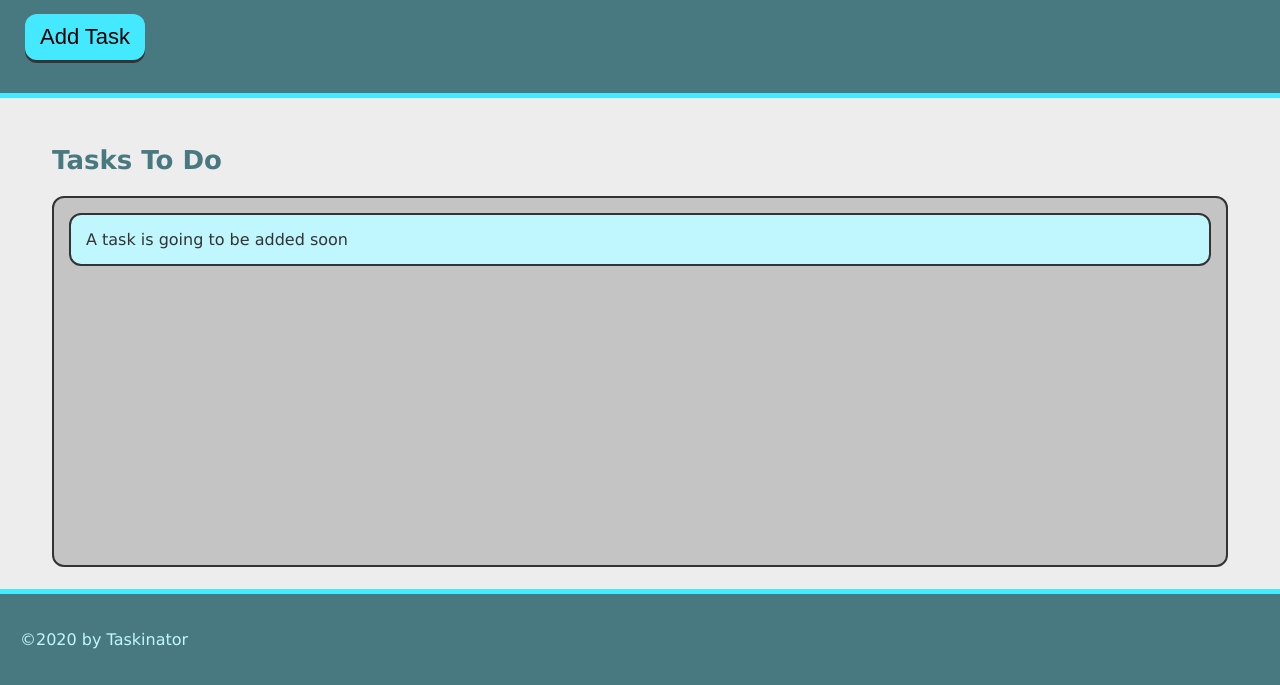
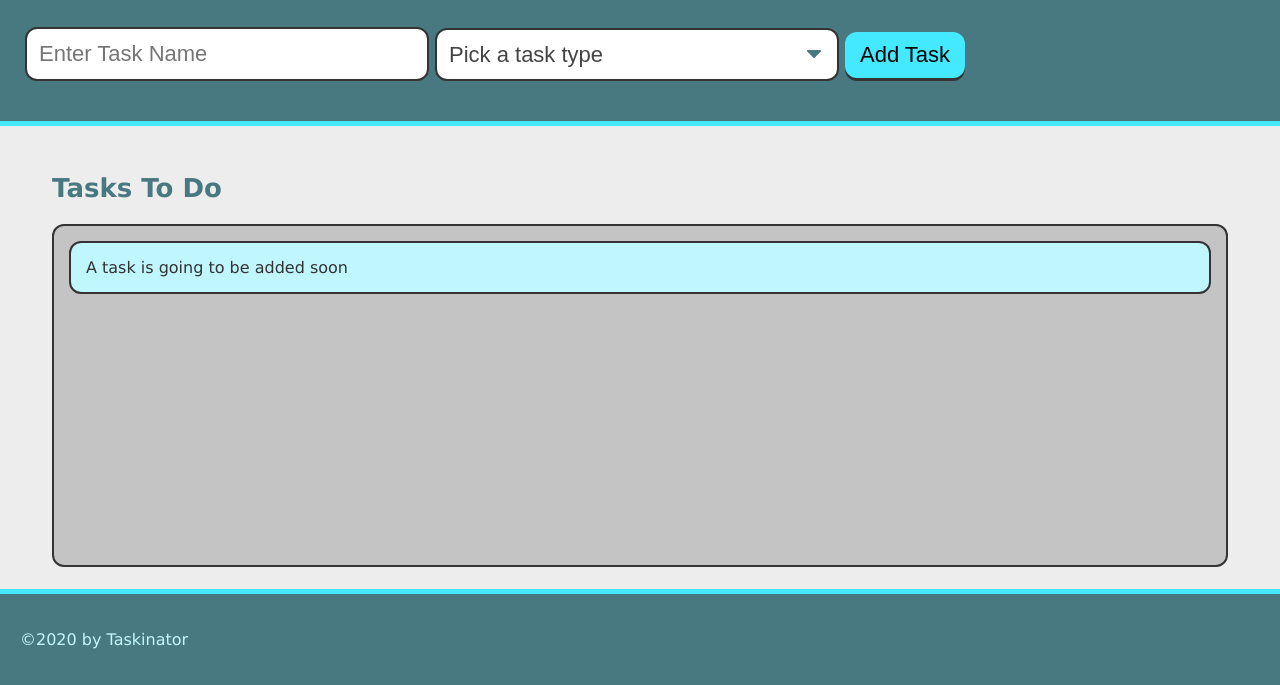
Before and after one commit to Abarragan89/taskinator, a plain HTML site: page index.html in a window 1280 px wide. Shown: the part 115-800 px from the top of the page. Drawn offline with Linux system fonts and the light colour scheme.

Commit message:
added input for task and input for type of task

```diff
--- a/assests/js/script.js
+++ b/assests/js/script.js
@@ -12,6 +12,7 @@ buttonEl.addEventListener("click", createTaskHandler);
 
 
 //////// Steps to add to DOM using JS///////////
+// 1. create element (create element);
 // 2. style the element
 // 3. add text to the element
 // 4. append element to the DOM
--- a/index.html
+++ b/index.html
@@ -12,7 +12,24 @@
     <header>
         <h1 class="page-title">Taskinator</h1>
         <p>Click the button below to add a new task!</p>
-        <button type="button" id="save-task" class="btn">Add Task</button>
+
+        <form id="task-form">
+            <div class="form-group">
+                <input type="text" name="task-name" placeholder="Enter Task Name">
+            </div>
+            <div class="form-group">
+                <select class="select-dropdown" name="task-type">
+                    <option value="" disabled selected>Pick a task type</option>
+                    <option value="Print">Print</option>
+                    <option value="Web">Web</option>
+                    <option value="Mobile">Mobile</option>
+                </select>
+            </div>
+            <div class="form-group">
+                <button type="submit" id="save-task" class="btn">Add Task</button>
+            </div>
+        </form>
+
     </header>
     <!-- Main -->
     <main class="page-content">
```
Also changed, not shown: assests/css/style.css (line endings or trailing spaces).
